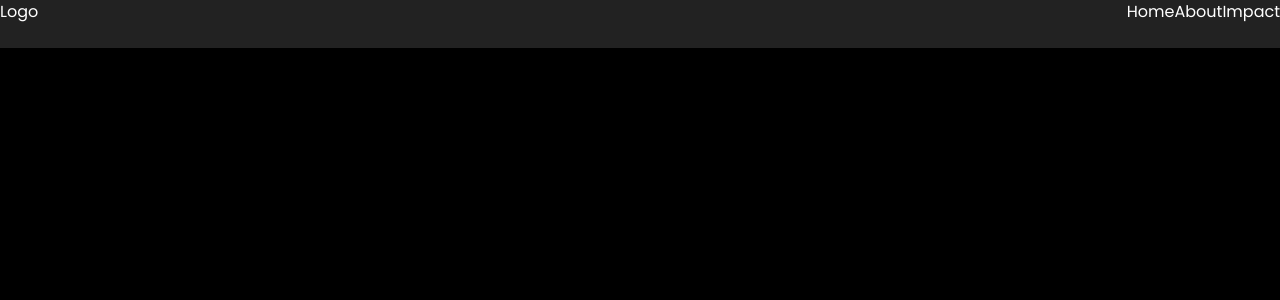
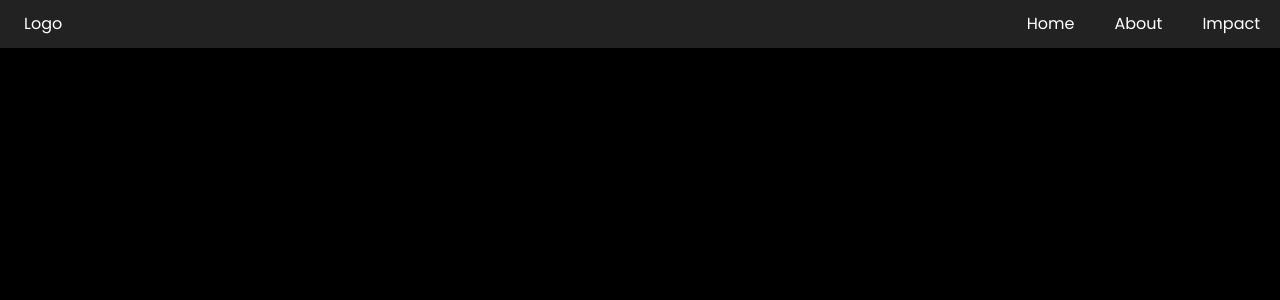
Before and after one commit to alanabyan/lomba-ITTECHNO, a Next.js app: page / in a window 1280 px wide. Shown: the top 300 px of the page. Built offline with nearby package versions, Linux system fonts and the light colour scheme.

Commit message:
navbar code

```diff
--- a/app/layout.tsx
+++ b/app/layout.tsx
@@ -9,7 +9,7 @@ const inter = Poppins({
 });
 
 export const metadata: Metadata = {
-  title: "AI Implementation in Software Developmen",
+  title: "AI Implementation in Software Development",
   description: "Generated by create next app",
 };
 
--- a/app/navbar.tsx
+++ b/app/navbar.tsx
@@ -1,12 +1,14 @@
+import Link from "next/link"
+
 export default function Navbar() {
     return (
-        <nav className="flex fixed justify-between w-full bg-[#222222] h-[6vh] ">
-            <h1 className="text-white">Logo</h1>
+        <nav className="flex fixed justify-between w-full bg-[#222222] h-[6vh] items-center ">
+            <h1 className="text-white px-6">Logo</h1>
             <div>
                 <ul className="flex">
-                    <li className="text-white">Home</li>
-                    <li className="text-white">About</li>
-                    <li className="text-white">Impact</li>
+                    <Link href={''}><li className="text-white px-5 cursor-pointer">Home</li></Link>
+                    <Link href={''}><li className="text-white px-5 cursor-pointer">About</li></Link>
+                    <Link href={''}><li className="text-white px-5 cursor-pointer">Impact</li></Link>
                 </ul>
             </div>
         </nav>
```
